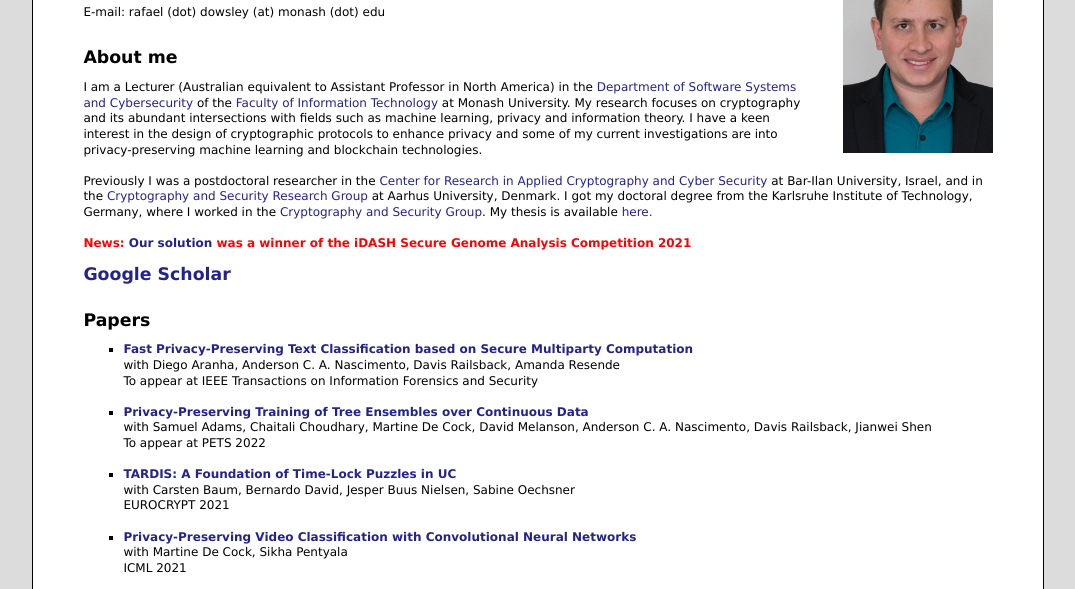
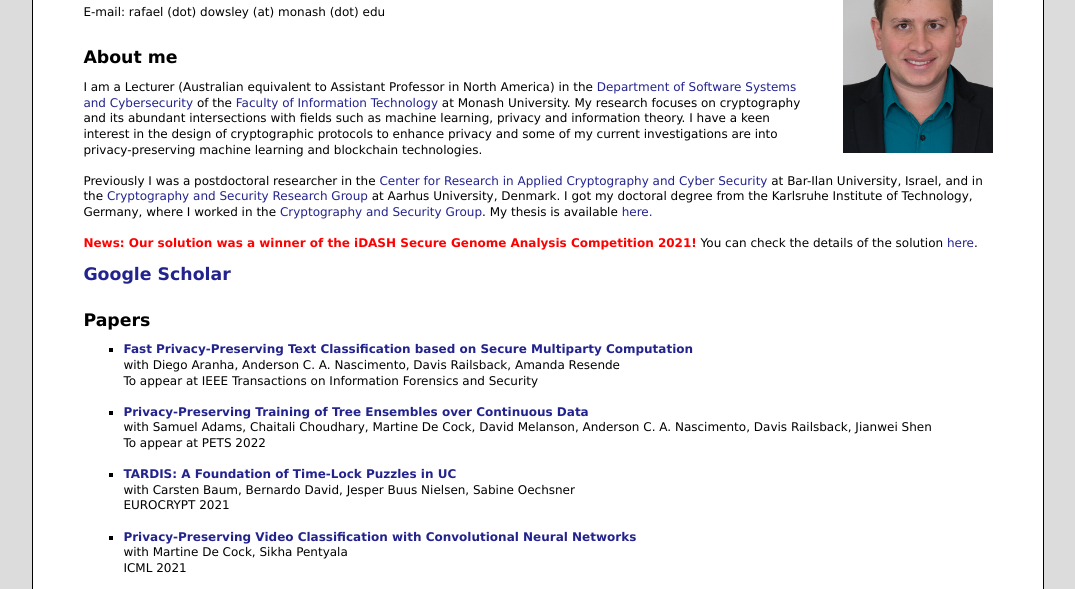
Before and after one commit to rafaeldowsley/rafaeldowsley.github.io, a plain HTML site: page index.html in a window 1280 px wide. Shown: the part 171-760 px from the top of the page, without its empty margins (102-1177 px from the left). Drawn offline with Linux system fonts and the light colour scheme.

Commit message:
Add files via upload

```diff
--- a/index.html
+++ b/index.html
@@ -34,7 +34,7 @@
 <br/><br/>
 
 
-<b style="color:red">News: <a href="https://arxiv.org/pdf/2202.02625.pdf">Our solution</a> was a winner of the iDASH Secure Genome Analysis Competition 2021</b><br/>
+<b style="color:red">News: Our solution was a winner of the iDASH Secure Genome Analysis Competition 2021!</b> You can check the details of the solution <a href="https://arxiv.org/pdf/2202.02625.pdf">here</a>.<br/>
 
 
 <div style="height:1px;font-size:1px;">&nbsp;</div>
```
